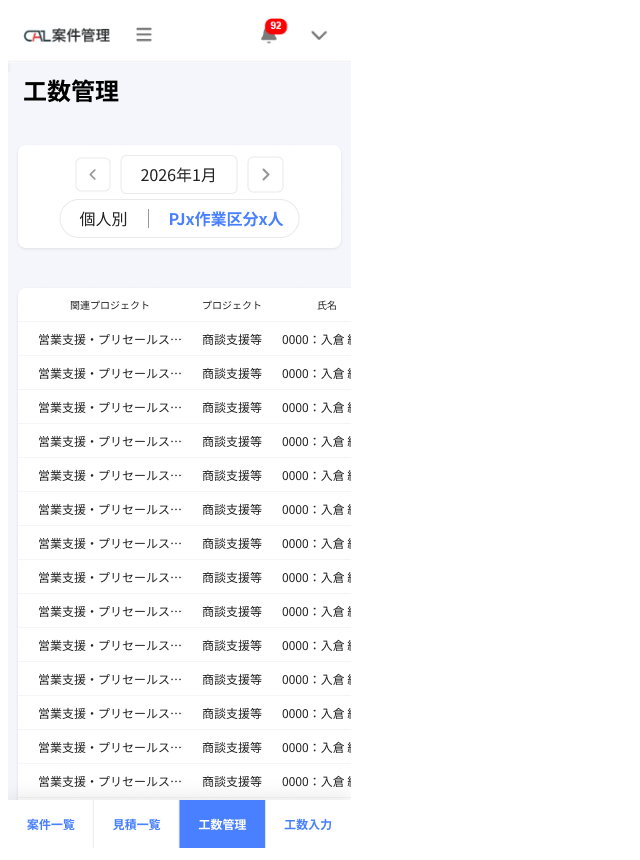
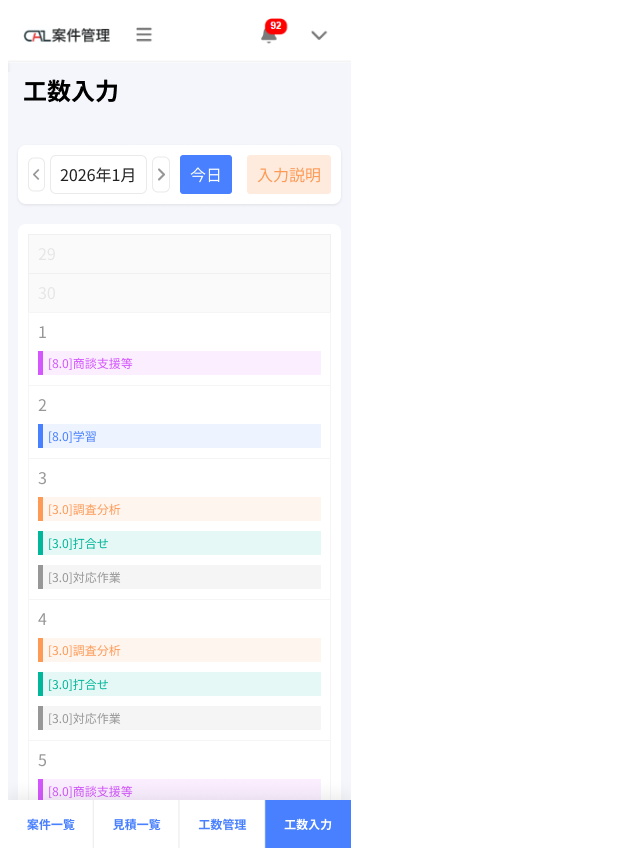
Before and after one commit to junko-irikura-cal/challenge2026-mock, a plain HTML site: page light/sp/04_entry.html in a window 1280 px wide. Shown: the whole page, without its empty margins (0-640 px from the left). Drawn offline with Linux system fonts and the light colour scheme.

Commit message:
Add files via upload

```diff
--- a/light/sp/04_entry.html
+++ b/light/sp/04_entry.html
@@ -5,7 +5,7 @@
   </head>
   <body>
     <div style="width: fit-content;">
-      <a href="05_personal-settings.html"><img src="img/03-2_timesheets-pj.png"></a>
+      <a href="05_personal-settings.html"><img src="img/04_entry.png"></a>
     </div>
   </body>
 </html>
```
